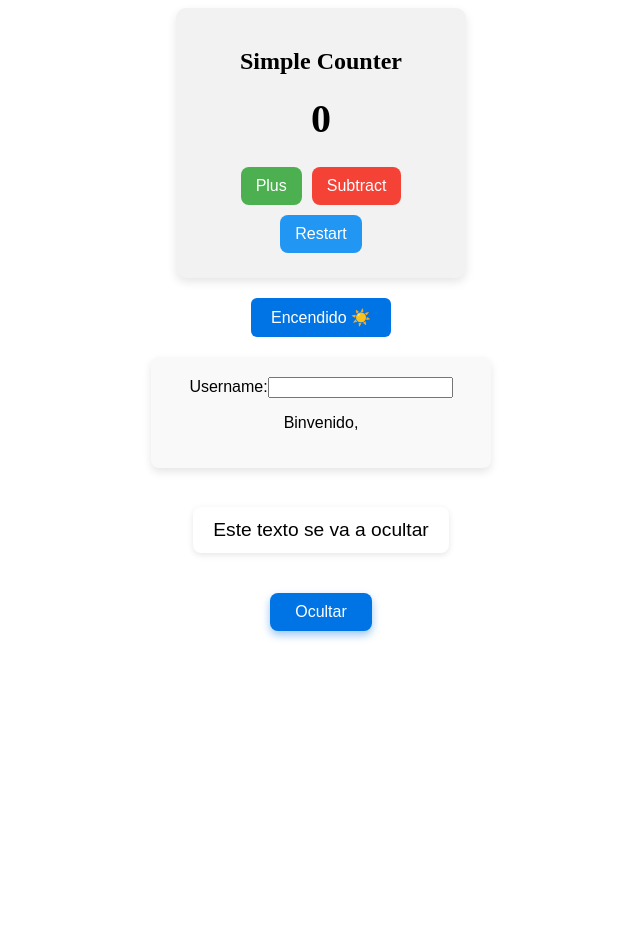
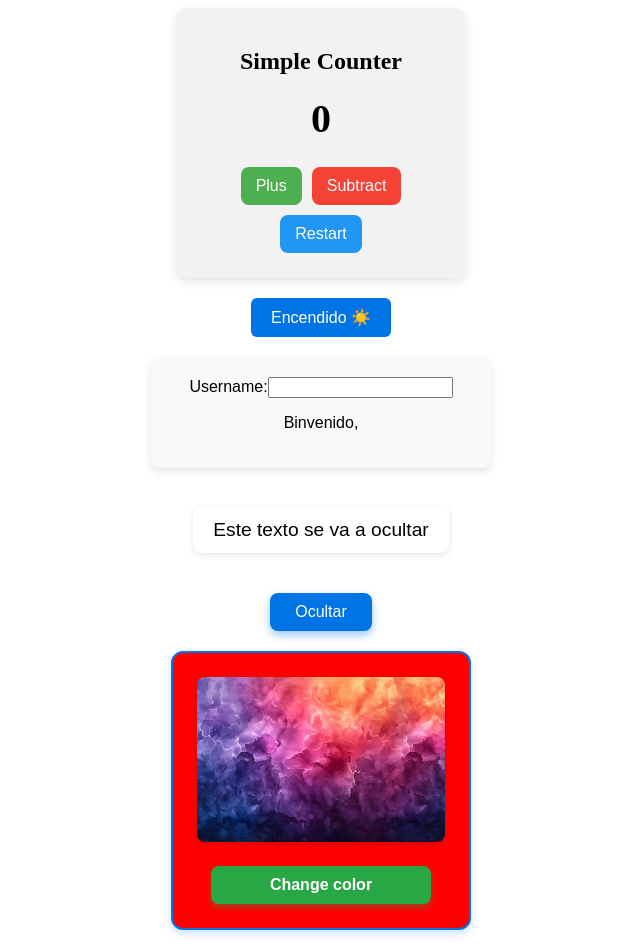
Before and after one commit to Fernando-Herrero/useState-react, a React (Vite) app: page / in a window 1280 px wide. Shown: the whole page, without its empty margins (319-959 px from the left). Before the commit the page ends 800 px from the top, so only its background shows below. Built offline with nearby package versions, Linux system fonts and the light colour scheme.

Commit message:
feat(ChangeColor): implement change color button in a new component

```diff
--- a/src/App.jsx
+++ b/src/App.jsx
@@ -3,6 +3,7 @@ import { SimpleCount } from "./components/SimpleCount/SimpleCount.jsx";
 import { ToggleButton } from "./components/ToggleButton/ToggleButton.jsx";
 import { TextBox } from "./components/TextBox/TextBox.jsx";
 import { ShowHide } from "./components/ShowHide/ShowHide.jsx";
+import { ChangeColor } from "./components/ChangeColor/ChangeColor.jsx";
 
 export const App = () => {
 	return (
@@ -11,6 +12,7 @@ export const App = () => {
 			<ToggleButton />
 			<TextBox />
 			<ShowHide />
+			<ChangeColor />
 		</>
 	);
 };
--- /dev/null
+++ b/src/components/ChangeColor/ChangeColor.css
@@ -0,0 +1,44 @@
+.container-color {
+	max-width: 300px;
+	padding: 24px;
+	border: 2px solid #0074e4;
+	margin: 20px auto;
+	border-radius: 12px;
+	box-sizing: border-box;
+	background-color: #f0f8ff;
+	box-shadow: 0 4px 8px rgba(0, 116, 228, 0.2);
+}
+
+.container-color img {
+	width: 100%;
+	display: block;
+	border-radius: 8px;
+	object-fit: cover;
+	box-shadow: 0 2px 6px rgba(0, 0, 0, 0.15);
+	transition: transform 0.3s ease;
+}
+
+.container-color img:hover {
+	transform: scale(1.05);
+}
+
+.container-color button {
+	display: block;
+	width: 100%;
+	max-width: 220px;
+	margin: 24px auto 0 auto;
+	padding: 10px 0;
+	background-color: #28a745;
+	color: white;
+	font-weight: 600;
+	font-size: 16px;
+	border: none;
+	border-radius: 8px;
+	cursor: pointer;
+	transition: background-color 0.3s ease, box-shadow 0.3s ease;
+	box-shadow: 0 4px 6px rgba(40, 167, 69, 0.4);
+}
+
+.container-color button:hover {
+	background-color: #218838;
+}
--- /dev/null
+++ b/src/components/ChangeColor/ChangeColor.jsx
@@ -0,0 +1,20 @@
+import { useState } from "react";
+import "./ChangeColor.css";
+import bgPic from "../../assets/bg-pic.avif";
+
+export const ChangeColor = () => {
+	const [color, setColor] = useState(true);
+
+	const toggleColor = () => {
+		setColor((prev) => !prev);
+	};
+
+	return (
+		<div className="container-color" style={{ backgroundColor: color ? "red" : "green" }}>
+			<img src={bgPic} alt="bg-pic" />
+			<button onClick={toggleColor} style={{ backgroundColor: color ? "#28a745" : "red" }}>
+				Change color
+			</button>
+		</div>
+	);
+};
```
Also changed, not shown: src/assets/bg-pic.avif (added).
